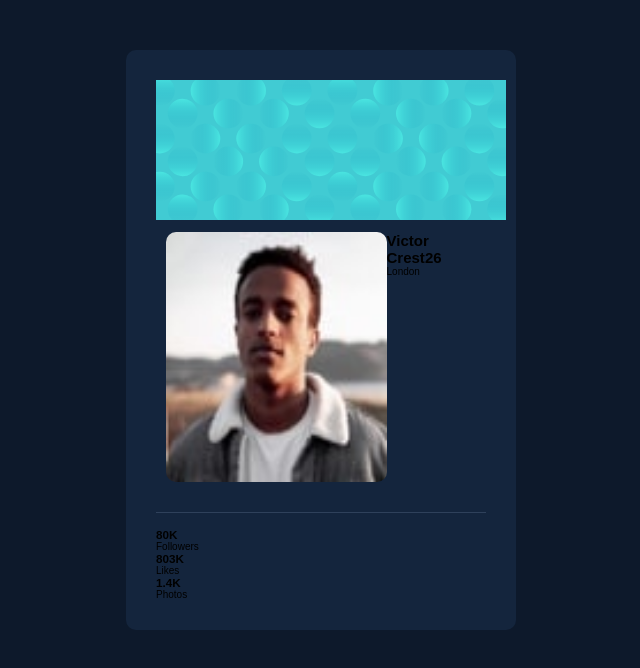
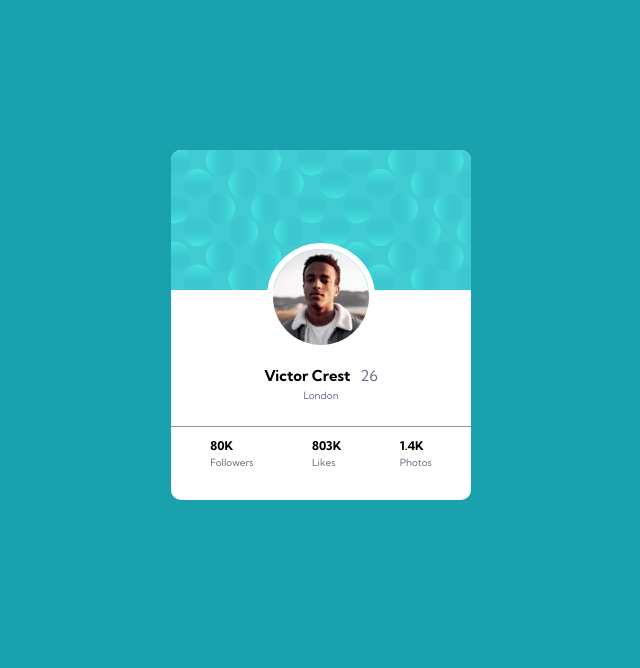
Before and after one commit to haman1/FEM-projects, a website: page index.html in a window 1280 px wide. Shown: the whole page, without its empty margins (319-959 px from the left). Drawn offline with nearby package versions, Linux system fonts and the light colour scheme; files that its build step writes are made by us from their sources.

Commit message:
sass files

```diff
--- /dev/null
+++ b/sass/_profile.scss
@@ -0,0 +1,94 @@
+// Colors
+
+$cyan: hsl(185, 75%, 39%);
+$blue: hsl(229, 23%, 23%);
+$gray: hsl(227, 10%, 46%);
+$dark-gray: hsl(0, 0%, 59%);
+
+
+*,*::before,::after{
+    padding:0;
+    margin: 0;
+    box-sizing: inherit;
+}
+
+html{
+    font-size: 62.5%;
+}
+
+body{
+    font-family: 'Kumbh Sans', sans-serif;
+    font-weight: 400;
+    box-sizing: border-box;
+    max-width: 90rem;
+    height: 65rem;
+    margin: 0 auto;
+    padding: 5rem;
+    background-color: $cyan;
+    display: flex;
+    align-items: center;
+    justify-content: center;
+
+
+
+}
+.container{
+    background-color: white;
+    max-width: 30rem;
+    height: 35rem;
+    overflow: hidden;
+    margin: 0 auto;
+    border-radius: 1rem;
+}
+.img{
+    display: flex;
+    align-items: center;
+    justify-content: center;
+    margin-bottom: 1.5rem;
+
+
+    .image{
+        border-radius: 50rem;
+        border:.6rem solid #fff;
+
+    }
+
+}
+.info{
+    margin-top: -5rem;
+}
+.name-place{
+    display: flex;
+    flex-direction: column;
+    align-items: center;
+    justify-content: center;
+    margin-bottom: 2rem;
+    line-height: 2rem;
+
+    p{
+        color: $gray;
+    }
+
+}
+span{
+    margin-left: 1rem;
+    color: $gray;
+    font-weight: 200;
+}
+
+.stats{
+    display: flex;
+    align-items: center;
+    justify-content: space-around;
+    border-top: 1px solid $dark-gray;
+    padding: 1rem;
+    line-height: 1.7rem;
+
+    h3{
+        font-size: 1.2rem;
+    }
+
+    p{
+        color: $gray;
+    }
+}
--- a/sass/main.scss
+++ b/sass/main.scss
@@ -1,2 +1 @@
-@import"base";
-@import"nft";
+@import"profile";
```
